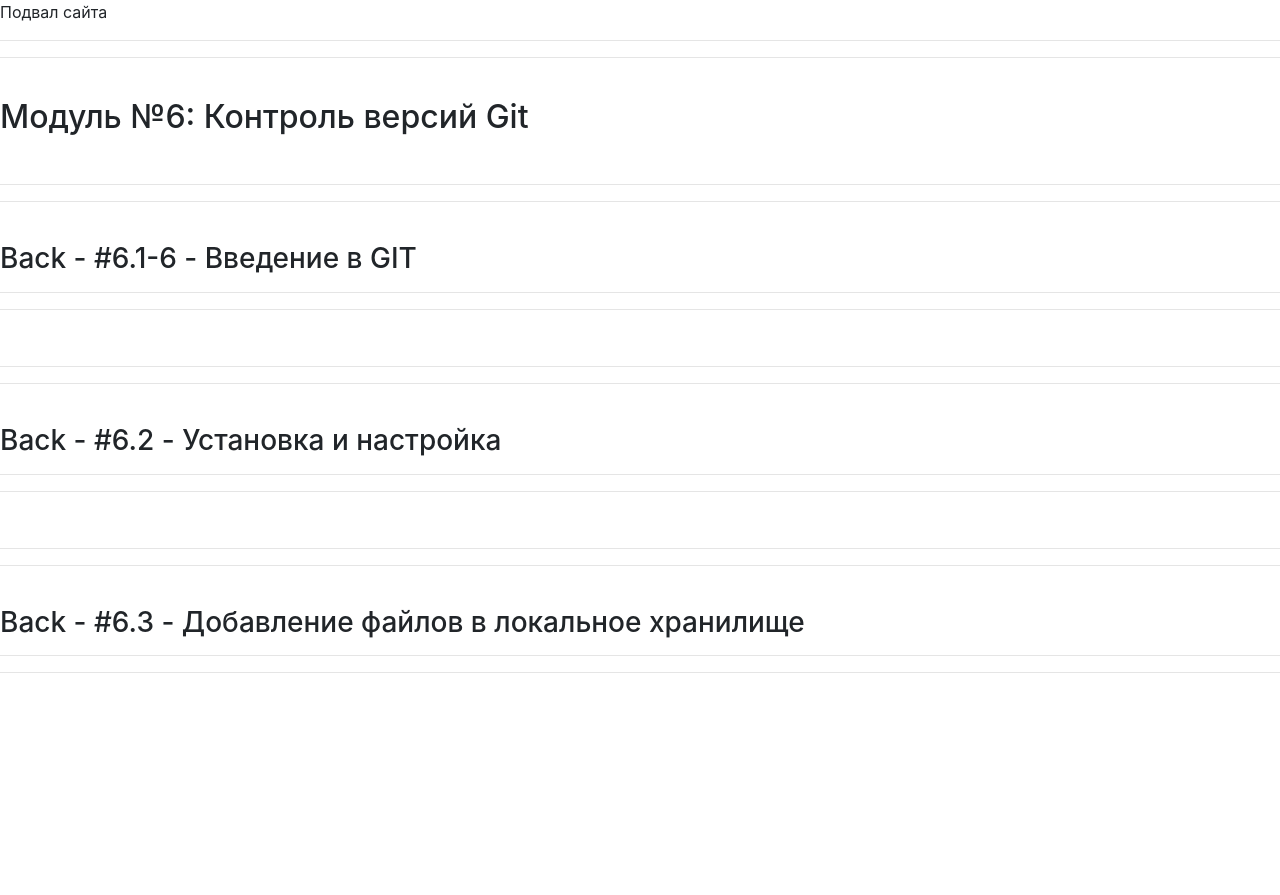
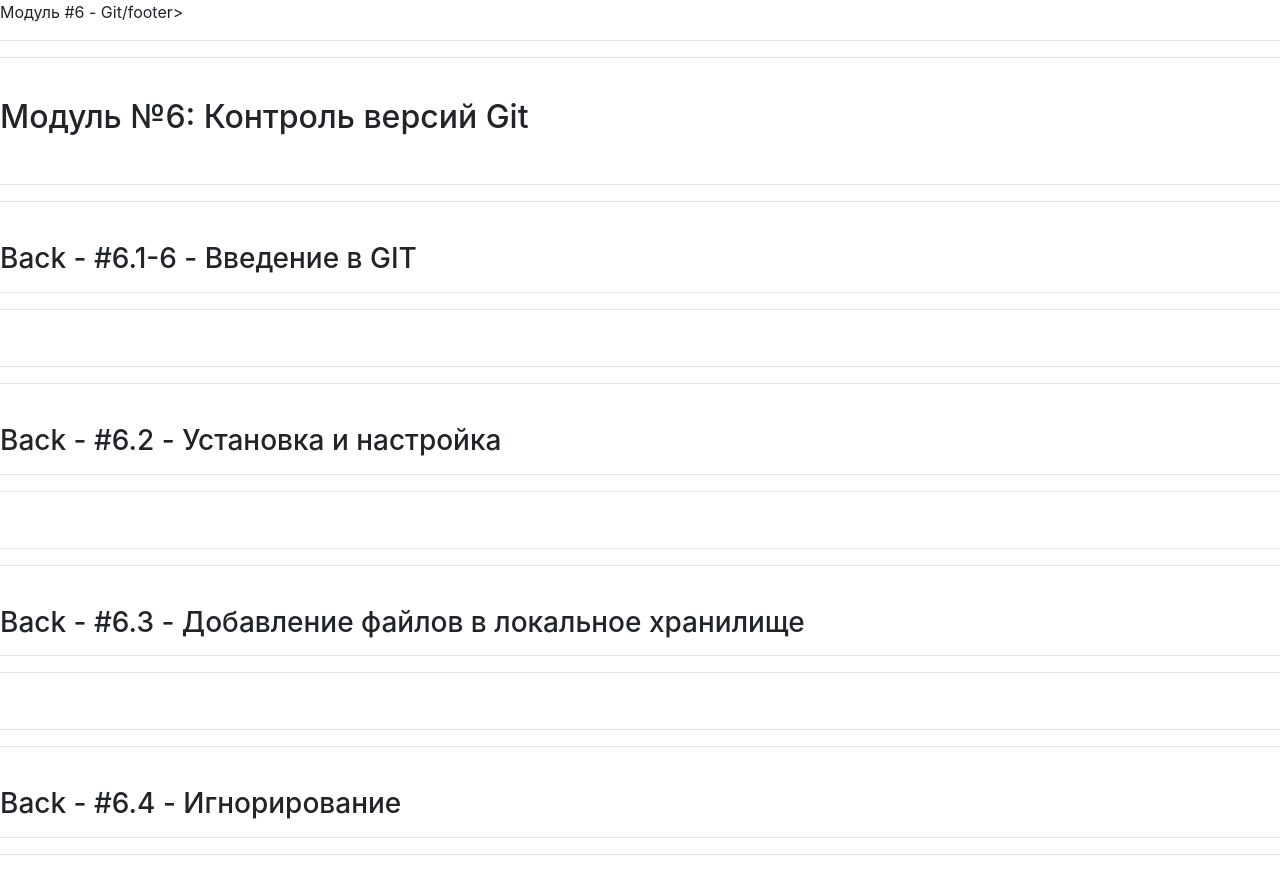
Before and after one commit to GITHUB-SANICH/Back_GIT, a PHP site: page / in a window 1280 px wide. Shown: the part 24-919 px from the top of the page. Before the commit the page ends 697 px from the top, so only its background shows below. Run offline with PHP 8.4, Linux system fonts and the light colour scheme.

Commit message:
kommit kak kommit

```diff
--- a/index.php
+++ b/index.php
@@ -18,7 +18,7 @@
 	<header>
 		Шапка сайта
 	</header>
-	<footer>Подвал сайта</footer>
+	<footer>Модуль #6 - Git/footer>
 		<?php
 		echo '<hr><hr><br><h2>Модуль №6: Контроль версий Git
 </h2>' . "<br>";
@@ -40,6 +40,7 @@ Git - это система контроля версий, позволяюща
 	Выполним настройку аккаунта:
 		Закрепление имени => Этой командой закрепляется имя на всех устройствах "git config --global user.name 'SANI4'".
 		Закрепление почты => Этой командой закрепляется email на всех устройствах "git config --global email.name 'SANI4'".
+		ВАЖНО! Текущего действующего пользователя и его email можно проверить теми же камандами, но без кавычек. Высметится действующие имя и почта.
 
 */
 
@@ -65,6 +66,8 @@ Git - это система контроля версий, позволяюща
 				Загруженный и после измененный файл находится в статусе "modified:   index.php".  Для его загрузки с изменениями нужно загрузить снова.
 				Загруженный файл находится в статусе:   "new file:   index.php".
 				Не загруженный файл находится в статусе: "помечен красным цветом при вызове  команды git status"
+		Команда вычеркивания файла из загрузки:
+			"git reset HEAD test.txt" => "test.txt" название файла
 				Команда комита загруженных файлов:
 		"git commit"
 		К этой команде стоит еще прописать некоторые параметры, но отправим загруженные файлы в комит без прописи доп.параметров.
@@ -72,10 +75,37 @@ Git - это система контроля версий, позволяюща
 			В нем нужно надрать команду  "Initial commit" (инициализировать комит).
 			Эту команду можно либо прописать "от руки" либо убрать у строки, где эта коанда написана знак решетки "#" (решетка означает комменткрий).
 			После записи команды нужно в самом низу отчета прописать ":wq" и нажать enter. Это запустит коммит.
+			После команда git status показывает, что нет файлов готовых к комиту.
 
+		ВАЖНО! Редактор "vim", (который всплывает после вызова команды комита) можно обойти.
+		ВАЖНО! Без указанных имени и email комит выполнить не удастся.
+		Для этого нужно прописать команду комита, но немного измененную:
+		"git commit -m 'changed index.php'" => в комментарии "поменял файл index.php".
+		Где,
+		-m это объявление комментария (message или сообщения),
+		а кавычки '' это содержимое комментария коммита.
+		Таким методом можно обойти vim редактора с дополнительным комментарием.
+*/
+
+		echo '<hr><hr><br><h3>Back - #6.4 - Игнорирование
+</h3><hr><hr>' . "<br>";
+		/*Введение:
+		Для того, чтобы обозначить игнорирование для отдельных файлов - нужно создать отдельный вайл с названием ".gitignore" в папке репозитория.
+		Внутри файлика будет указываться файлы, которые будет игнорироваться.
+			#игнорирование файла с названием
+			readmy_test.txt
+			#игнорирование папки и ее содержимого
+			#/css
+			#игнорирование ввсех файлов с расширением
+			#*.txt
+			#игнорирование всех файлов в папке 'primer' с расширением .txt
+			primer/*.txt
+			#Не игнорировать все папки внутри папки "primer", но игнорировать внутри этих папок  все файлы с расширением .txt
+			// primer/** /*.txt
+			Вычеркивание файла из списка загрузки
+			git reset HEAD test.txt
 
 	*/
-
 
 		?>
 		<!-- Optional JavaScript -->
```
Also changed, not shown: 1 other file. Lines whose indentation alone changed are shown as unchanged.
